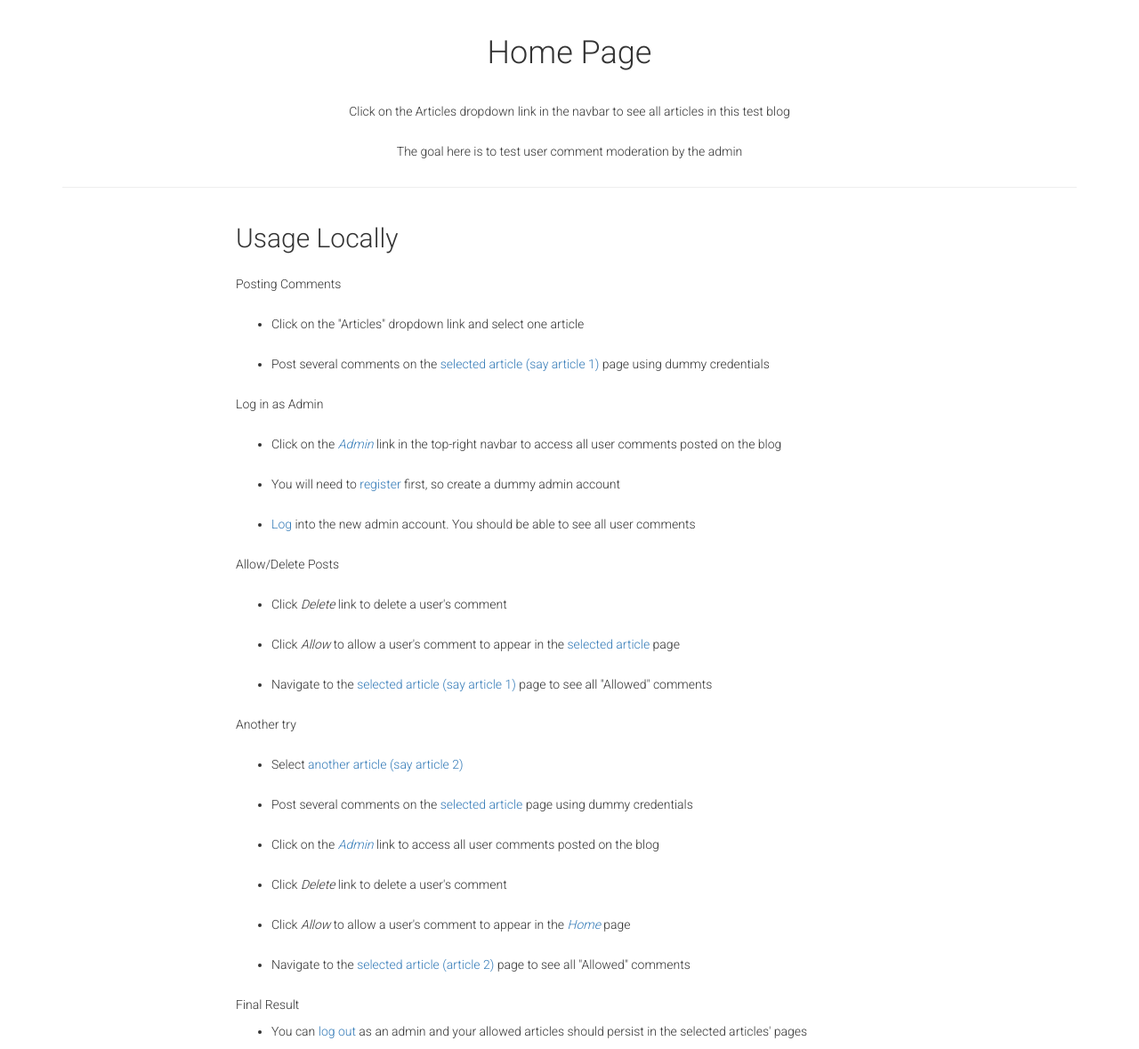
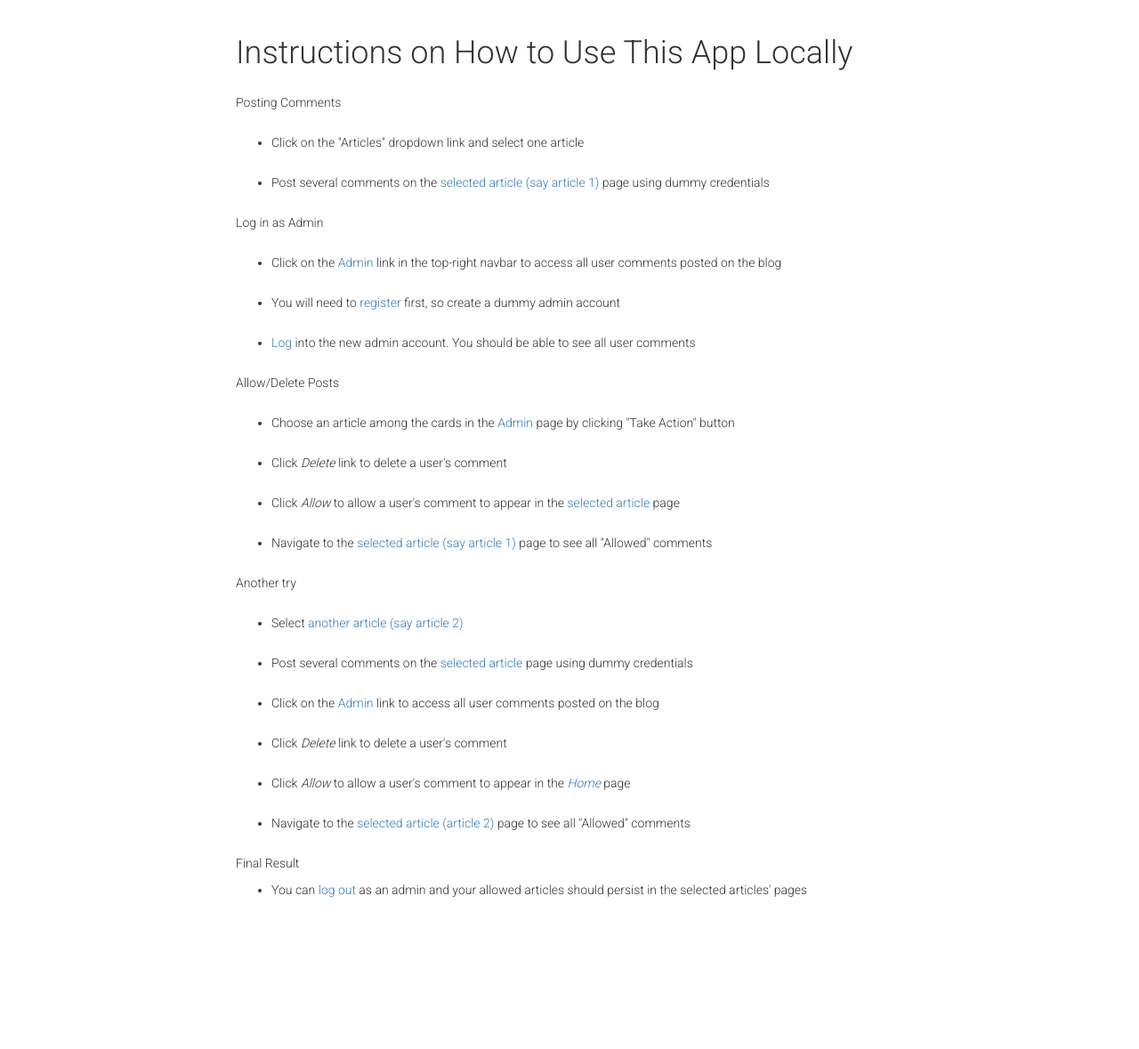
Before and after one commit to GitauHarrison/user-comment-moderation-in-flask, a Flask app: page / in a window 1280 px wide. Shown: the part 52-1231 px from the top of the page at 89% size. After the commit the page ends 1060 px from the top, so only its background shows below. Run offline with Flask 2, Linux system fonts and the light colour scheme; data that the repository does not hold is empty; parts of the project's set-up code (start-up, migrations or seed data) failed here and were passed over; some libraries are stand-ins or nearby versions.

Commit message:
Update links and content

```diff
--- a/app/templates/home.html
+++ b/app/templates/home.html
@@ -6,35 +6,8 @@
             <div class="col-md-2">
                 <!-- Empty div -->
             </div>
-            <div class="col-md-8 text-center">
-                <h1>Home Page</h1>
-            </div>
-            <div class="col-md-2">
-                <!-- Empty div -->
-            </div>
-        </div>
-        <div class="row text-center">
-            <div class="col-md-2">
-                <!-- Empty div -->
-            </div>
             <div class="col-md-8">
-                <p>
-                    Click on the Articles dropdown link in the navbar to see all articles in this test blog
-                </p>
-                <p>
-                    The goal here is to test user comment moderation by the admin
-                </p>
-            </div>
-            <div class="col-md-2">
-                <!-- Empty div -->
-            </div>
-        </div><hr>
-        <div class="row">
-            <div class="col-md-2">
-                <!-- Empty div -->
-            </div>
-            <div class="col-md-8">
-                <h2 id="usage-locally">Usage Locally</h2>
+                <h1 id="usage-locally">Instructions on How to Use This App Locally</h1>
                 <p>Posting Comments</p>
                 <ul>
                     <li><p>Click on the &quot;Articles&quot; dropdown link and select one article</p>
@@ -51,7 +24,7 @@
                 <ul>
                     <li>
                         <p>
-                            Click on the <a href="http://127.0.0.1:5000/login?next=%2Fadmin"><em>Admin</em></a>
+                            Click on the <a href="http://127.0.0.1:5000/login?next=%2Fadmin">Admin</a>
                             link in the top-right navbar to access all user comments posted on the blog
                         </p>
                     </li>
@@ -70,6 +43,11 @@
                 </ul>
                 <p>Allow/Delete Posts</p>
                 <ul>
+                    <li>
+                        <p>
+                            Choose an article among the cards in the <a href="http://127.0.0.1:5000/admin">Admin</a> page by clicking "Take Action" button
+                        </p>
+                    </li>
                     <li>
                         <p>
                             Click <em>Delete</em> link to delete a user&#39;s comment
@@ -103,7 +81,7 @@
                     </li>
                     <li>
                         <p>
-                            Click on the <a href="http://127.0.0.1:5000/login?next=%2Fadmin"><em>Admin</em></a>
+                            Click on the <a href="http://127.0.0.1:5000/admin">Admin</a>
                             link to access all user comments posted on the blog
                         </p>
                     </li>
```
Also changed, not shown: app.db.
